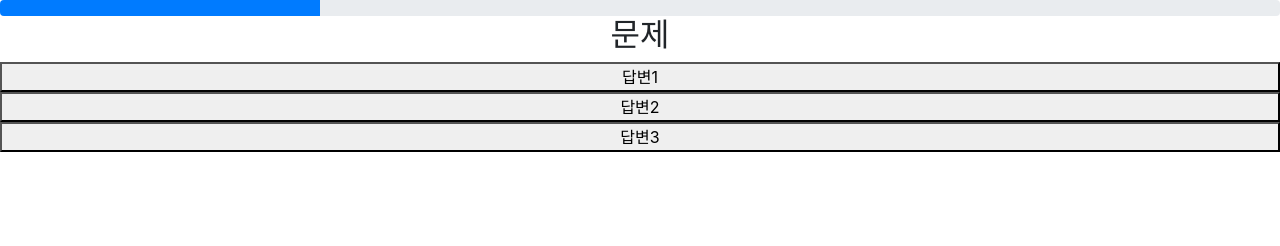
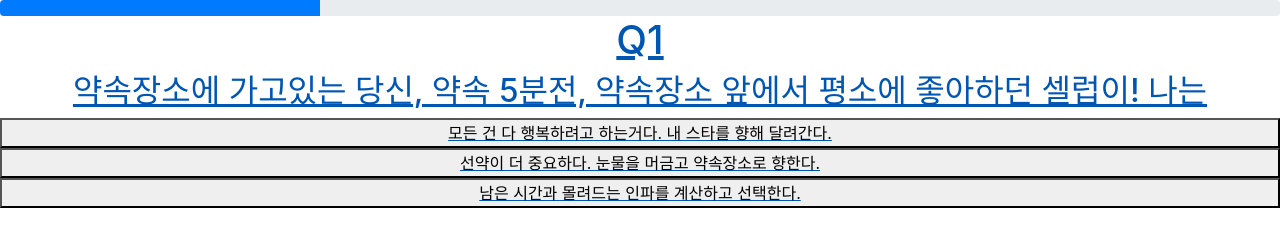
Before and after one commit to zinhyeok/squid_mbti, a plain HTML site: page index.html in a window 1280 px wide. Both pictures are taken after a click on the button "테스트 시작하기". Drawn offline with nearby package versions, Linux system fonts and the light colour scheme.

Commit message:
Feat: [질문 리스트 추가,버튼 클릭 시  넘어가기 기능 구현]

```diff
--- a/index.html
+++ b/index.html
@@ -11,19 +11,27 @@
 </head>
 <body>
     <article class="startPage">
-    <h1>나의 오징어게임 부캐 찾기</h1>
-    <h2>"일상에서 나의 모습은?"</h2>
-    <button id="startButton" >테스트 시작하기</button>
+        <h1>나의 오징어게임 부캐 찾기</h1>
+        <h2>"회사 속 나의 모습은?"</h2> <!--맨트 수정 필요-->
+        <button id="startButton" >테스트 시작하기</button>
     </article>
 
-    <article class="questionPage">
+    <a class="questionPage">
         <div class="progress">
             <div class="progress-bar" role="progressbar" style="width: 25%" aria-valuenow="25" aria-valuemin="0" aria-valuemax="100"></div>
         </div>
-        <h2>문제</h2>
-        <button class="answer">답변1</button>
-        <button class="answer">답변2</button>
-        <button class="answer">답변3</button>
+        <h1 id="qnum">Q1</h1>
+        <h2 id="question">문제내용</h2>
+        <button id="ans1", value1="P", value2="0">답변1</button>
+        <button id="ans2", value1="J", value2="0">답변2</button>
+        <button id="ans3", value1="J", value2="0">답변3</button>
+
+        <section class="input">
+            <input type="hidden" id="EI" value="0">
+            <input type="hidden" id="PJ" value="0">
+            <input type="hidden" id="FT" value="0">
+            <input type="hidden" id="GB" value="0">
+        </section>
     </article>
 
     <article class="resultPage">
--- a/index.js
+++ b/index.js
@@ -1,11 +1,77 @@
+const questionList = {
+    1: {"qnum": "Q1", "question": "약속장소에 가고있는 당신, 약속 5분전, 약속장소 앞에서 평소에 좋아하던 셀럽이! 나는",
+    "ans1":"모든 건 다 행복하려고 하는거다. 내 스타를 향해 달려간다. ",
+    "ans2":"선약이 더 중요하다. 눈물을 머금고 약속장소로 향한다. ",
+    "ans3":"남은 시간과 몰려드는 인파를 계산하고 선택한다."},
+    2: {"qnum": "Q2", "question": "1층에 도착한 당신, 엘리베이터를 막 타고 올라가려는데 저 멀리 사람이 뛰어오고 있다. 나는",
+    "ans1":"버튼을 누르고 탈 때까지 기다린다..",
+    "ans2":"빠르게 닫힘버튼을 연타한다. ",
+    "ans3":"엘리베이터 안 다른 사람의 행동을 기다린다."},
+    3: {"qnum": "Q3", "question": "팀 회의에서 할 일을 나누기로 했다. 나는",
+    "ans1":"먼저 말한 사람이 하는거지! 나! 나!! 빠르게 하고 싶은 걸 말한다 ",
+    "ans2":"모두의 능력을 고려해서 가장 효율적으로 역할을 분배한다",
+    "ans3":"조용히 있다가, 마지막에 남는 역할을 고른다. "},
+    4: {"qnum": "Q4", "question": "회의 5분 전, 한 명이 계속 연락을 받지 않는다. 나는",
+    "ans1":"아니 왜 연락을 안 받는거지? 화가 나서 받을 때까지 연락한다.",
+    "ans2":"적합한 절차를 머릿속으로 생각한다.",
+    "ans3":"마음 속으로 조용히 이 일을 기억한다."},
+    5: {"qnum": "Q5", "question": "드디어 시작된 회의 나는",
+    "ans1":"주로 회의를 주도하고 대화를 이끌어나간다.",
+    "ans2":"조용히 필기를 하며 주로 상대방의 이야기를 듣는다. ",
+    "ans3":"나한테 말시키지는 않겠지? 하며 언제 끝날까 머리속으로 생각한다."},
+    6: {"qnum": "Q6", "question": "팀원 중 한명이 연인과 이별했다 나는 ",
+    "ans1":"내 과거가 생각나며 마음이 아프다. 팀원을 도와준다. ",
+    "ans2":"업무효울이 떨어진다. 기간 내에 맞추기 위해 팀원을 도와준다.",
+    "ans3":"내 일도 바쁘지만 평판을 관리하기 위해 팀원을 도와준다."},
+    7: {"qnum": "Q7", "question": "다른 팀 자료가 책상에 놓여있다. 나는",
+    "ans1":"잃어버린 사람은 얼마나 슬플까, 빨리 가져다 준다.",
+    "ans2":"안에 뭐가 들었는지 궁금하다. 빨리 열어본다.",
+    "ans3":"저 팀만 없으면 우리가 1등이다. 빠르게 챙긴다."},
+    8: {"qnum": "Q8", "question": "드디어 최종평가날 나는",
+    "ans1":"드디어 끝났다! 행복하다",
+    "ans2":"마지막까지 긴장을 놓치지 않으면서 자료를 점검한다.",
+    "ans3":"아무 생각이 없다. 아무 생각이 없기 때문이다."},
+    9: {"qnum": "Q9", "question": "모든 것이 끝났다. 집으로 돌아가기 전 나는",
+    "ans1":"다들 고생했으니까, 다 같이 회식이다~!",
+    "ans2":"일은 일이고, 이제 집에서 혼자 쉬고 싶다.",
+    "ans3":"팀원들 분위기에 맞춰서 따라간다."},
+    10: {"qnum": "Q10", "question": "걸어가던 당신에게 도착한 초대장에는 ○△□가 적혀있다 나는",
+    "ans1":"게임에 참여한다.",
+    "ans2":"게임에 참여한다.",
+    "ans3":"게임에 참여한다."},
+}
+
 const startButton = document.querySelector("#startButton");
 const startPage = document.querySelector(".startPage");
 const questionPage = document.querySelector(".questionPage");
+const qnum = document.querySelector("#qnum")
+const question = document.querySelector("#question")
+const ans1Btn = document.querySelector("#ans1");
+const ans2Btn = document.querySelector("#ans2");
+const ans3Btn = document.querySelector("#ans3");
+let num = 1;
 
 
+function changeQuestion(event){
+    qnum.innerHTML= questionList[num]["qnum"];
+    question.innerHTML= questionList[num]["question"];
+    ans1.innerHTML=questionList[num]["ans1"];
+    ans2.innerHTML=questionList[num]["ans2"];
+    ans3.innerHTML=questionList[num]["ans3"];
+    num++;
+}
 
-startButton.onclick = function displayChange(){
-    console.log("작동");
+function changeDisplay(){
     questionPage.style.display ='flex';
     startPage.style.display='none';
+    changeQuestion();
 }
+
+function init(){
+    startButton.addEventListener("click", changeDisplay);
+    ans1Btn.addEventListener("click", changeQuestion);
+    ans2Btn.addEventListener("click", changeQuestion);
+    ans3Btn.addEventListener("click", changeQuestion);
+}
+
+init();
```
